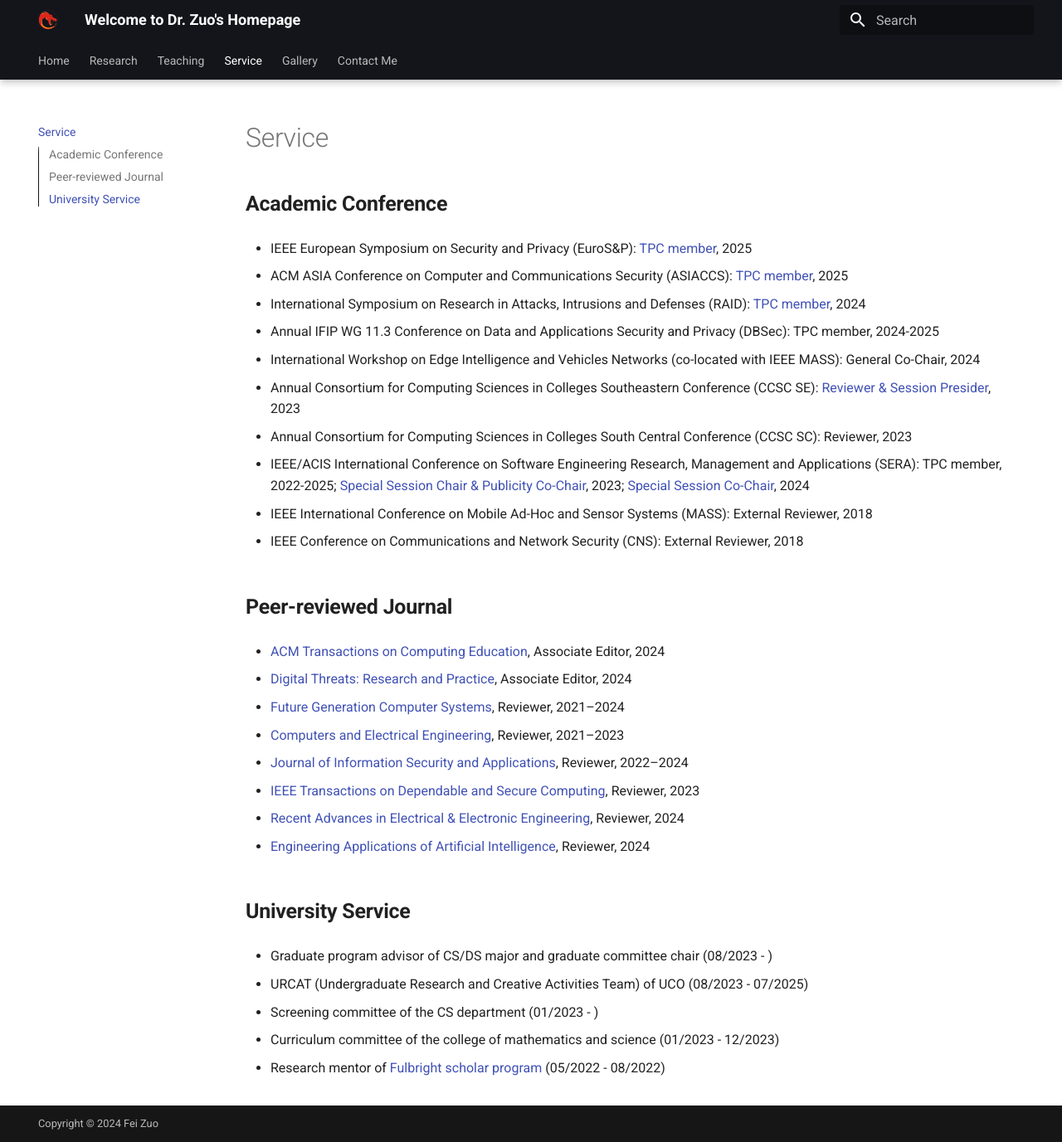
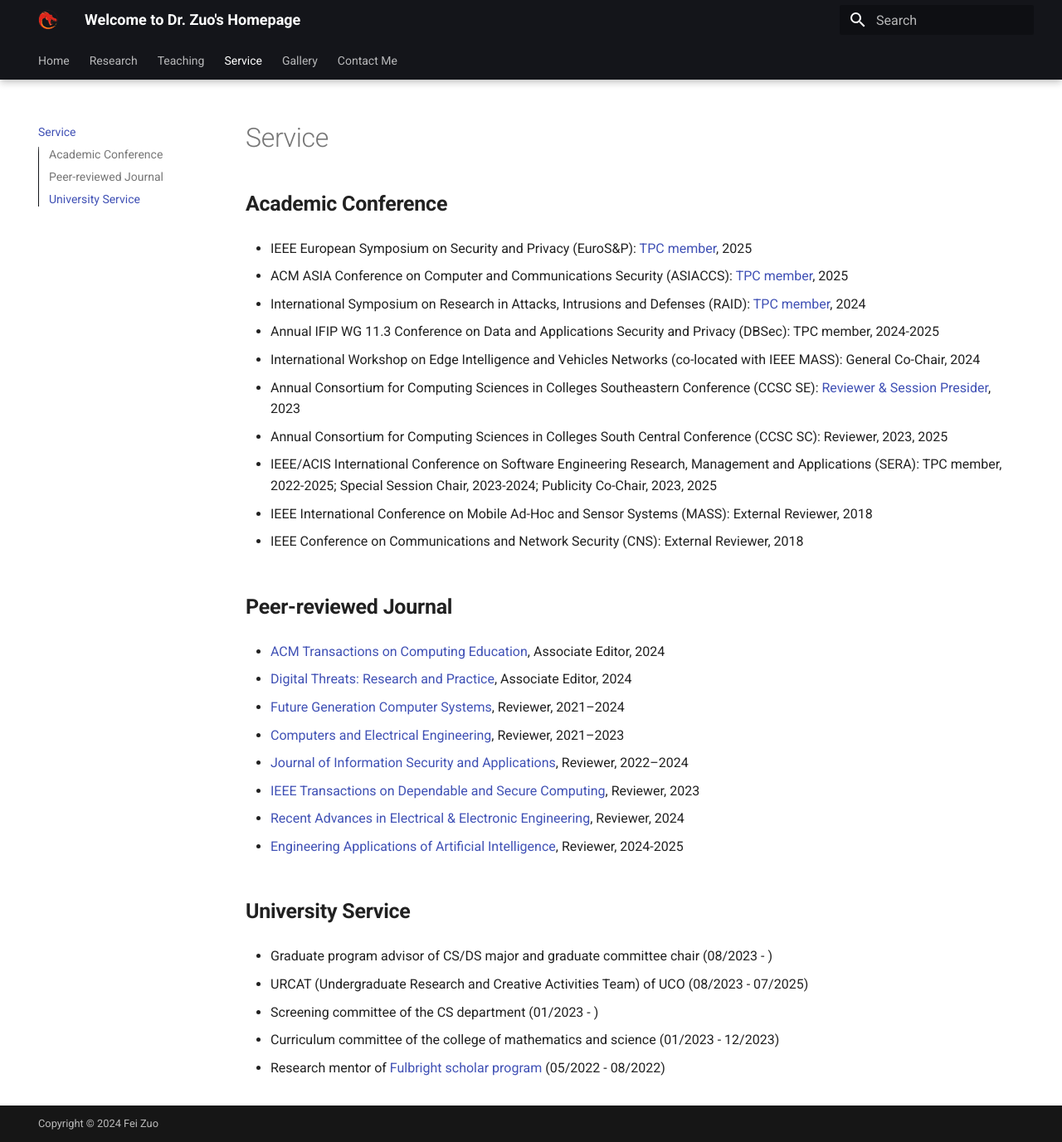
Before and after one commit to fzuo/homepage, an MkDocs documentation site: the page built from docs/service.md, in a window 1280 px wide and 1377 px high. Shown: the whole window at 83% size. Built offline with MkDocs 1.6.1 and Material for MkDocs 9.7.7, drawn with Linux system fonts in a browser that asks for light colours.

Commit message:
Updating files

```diff
--- a/docs/service.md
+++ b/docs/service.md
@@ -14,9 +14,9 @@
 
 - Annual Consortium for Computing Sciences in Colleges Southeastern Conference (CCSC SE): <a href="http://www.ccscse.org/conference.php?year=37th">Reviewer & Session Presider</a>, 2023
 
-- Annual Consortium for Computing Sciences in Colleges South Central Conference (CCSC SC): Reviewer, 2023
+- Annual Consortium for Computing Sciences in Colleges South Central Conference (CCSC SC): Reviewer, 2023, 2025
 
--  IEEE/ACIS International Conference on Software Engineering Research, Management and Applications (SERA): TPC member, 2022-2025; <a href="http://acisinternational.org/conferences/sera-2023/">Special Session Chair & Publicity Co-Chair</a>, 2023; <a href="http://acisinternational.org/conferences/sera-2024/">Special Session Co-Chair</a>, 2024
+-  IEEE/ACIS International Conference on Software Engineering Research, Management and Applications (SERA): TPC member, 2022-2025; Special Session Chair, 2023-2024; Publicity Co-Chair, 2023, 2025
 
 - IEEE International Conference on Mobile Ad-Hoc and Sensor Systems (MASS): External Reviewer, 2018
 
@@ -38,7 +38,7 @@
 
 - <a href="https://benthamscience.com/journals/recent-advances-in-electrical-and-electronic-engineering">Recent Advances in Electrical & Electronic Engineering</a>, Reviewer, 2024
 
-- <a href="https://www.sciencedirect.com/journal/engineering-applications-of-artificial-intelligence">Engineering Applications of Artificial Intelligence</a>, Reviewer, 2024
+- <a href="https://www.sciencedirect.com/journal/engineering-applications-of-artificial-intelligence">Engineering Applications of Artificial Intelligence</a>, Reviewer, 2024-2025
 
 
 ## <b> University Service </b>
```
